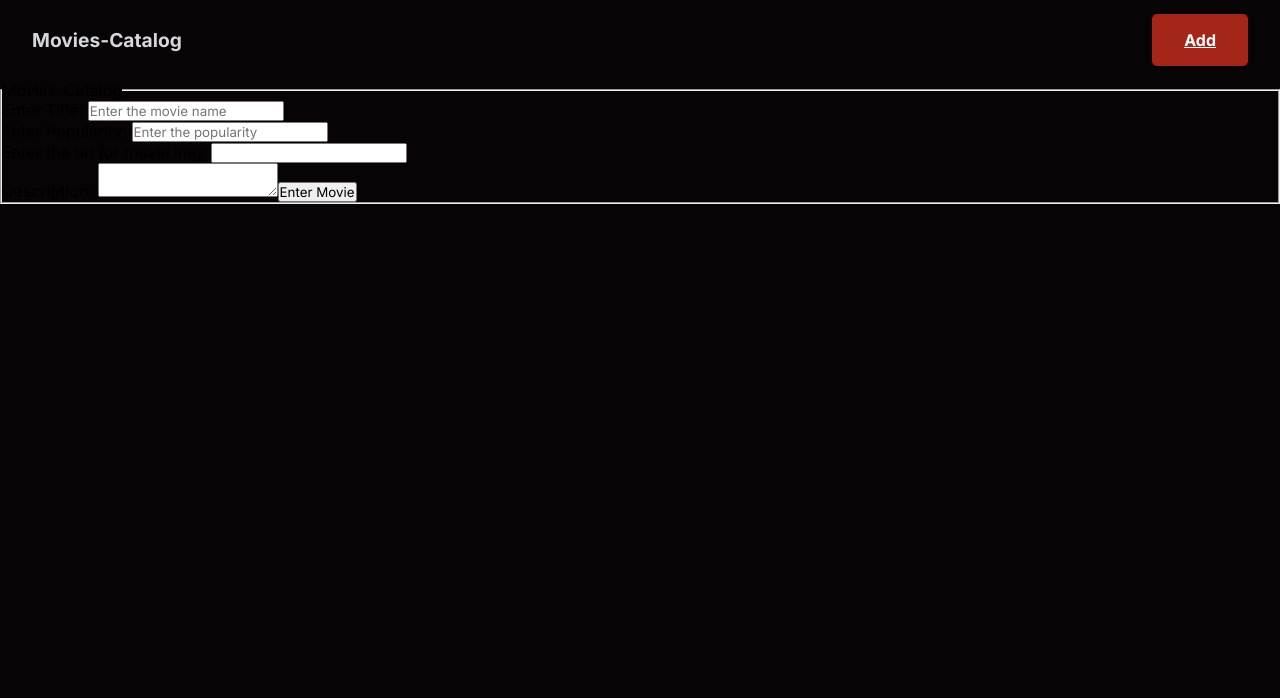
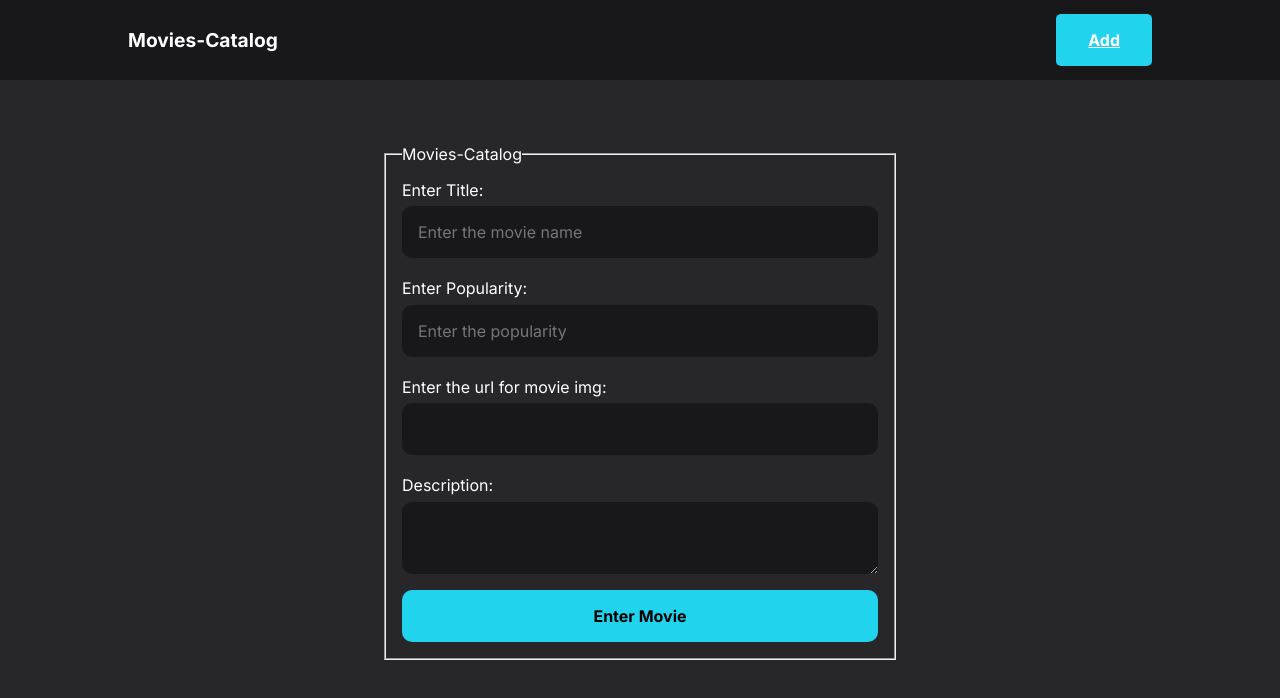
Before and after one commit to ArpitaSur05/movieZ, a React (Vite) app: page /add in a window 1280 px wide. Shown: the top 698 px of the page. Built offline with nearby package versions, Linux system fonts and the light colour scheme.

Commit message:
added css to Home, AddMovie, Nav and index

```diff
--- a/src/components/Nav.jsx
+++ b/src/components/Nav.jsx
@@ -3,10 +3,12 @@ import { NavLink } from "react-router-dom";
 const Nav = () => {
   return (
     <nav>
-      <div className="nav-logo">Movies-Catalog</div>
-      <NavLink className="button-add" to="/add">
-        Add
-      </NavLink>
+      <div className="container">
+        <div className="nav-logo">Movies-Catalog</div>{" "}
+        <NavLink className="button-add" to="/add">
+          Add
+        </NavLink>
+      </div>
     </nav>
   );
 };
--- a/src/index.css
+++ b/src/index.css
@@ -1,7 +1,10 @@
-*{
+* {
   font-family: "Inter";
+  padding: 0;
+  margin: 0;
 }
+
 body {
-  padding: 0;
-  margin : 0;
+  background-color: #27272a;
+  color: white;
 }
--- a/src/pages/AddMovie.jsx
+++ b/src/pages/AddMovie.jsx
@@ -2,6 +2,8 @@ import axios from "axios";
 
 import { useForm } from "react-hook-form";
 import { useNavigate } from "react-router-dom";
+
+import "../styles/AddMovie.css";
 
 const AddMovie = () => {
   const navigate = useNavigate(); //return navigate function
@@ -13,7 +15,8 @@ const AddMovie = () => {
     navigate("/");
   };
   return (
-    <fieldset>
+    <div className="add-movie-layout">
+      <fieldset className="add-fieldset">
         <legend>Movies-Catalog</legend>
         <form onSubmit={handleSubmit(onSubmit)}>
           <label htmlFor="title">Enter Title: </label>
@@ -37,9 +40,10 @@ const AddMovie = () => {
           <textarea
             {...register("description", { required: true, minLength: 5 })}
           ></textarea>
-        <button>Enter Movie</button>
+          <button className="btn-add">Enter Movie</button>
         </form>
       </fieldset>
+    </div>
   );
 };
 export default AddMovie;
--- a/src/pages/Home.jsx
+++ b/src/pages/Home.jsx
@@ -1,5 +1,4 @@
 import { useEffect, useState } from "react";
-import { BsFillStarFill } from "react-icons/bs";
 import axios from "axios";
 import "../styles/Home.css";
 
@@ -15,17 +14,13 @@ const Home = () => {
   }, []);
 
   return (
-    <div className="home-layout">
+    <div className="home">
       {movies.map((movie) => (
-        <div className="card" key={movie.id}>
-          <img className="card-img" src="https://placekitten.com/200/300" />
+        <div key={movie.id} className="card">
+          <img src="https://placekitten.com/200/300" />
           <div className="card-body">
-            <h3 className="card-title">{movie.title}</h3>
-            <span className="card-pop">
-              <BsFillStarFill />
-              {movie.popularity}
-            </span>
-            <p className="card-desc">{movie.description}</p>{" "}
+            <h3>{movie.title}</h3>
+            <span>⭐{movie.popularity}</span>
           </div>
         </div>
       ))}
--- /dev/null
+++ b/src/styles/AddMovie.css
@@ -0,0 +1,34 @@
+.add-movie-layout {
+    width: 40%;
+    margin: 4rem auto;
+  }
+
+  .add-fieldset {
+    padding: 1rem;
+  }
+
+  .add-fieldset form {
+    display: flex;
+    flex-direction: column;
+  }
+
+  input, textarea {
+    margin-top: 0.4rem;
+    background-color: #18181b;
+    border: none;
+    outline: none;
+    padding: 1rem;
+    border-radius: 10px;
+    font-size: 1rem;
+    color: white;
+  }
+
+  .btn-add {
+    background-color: #22d3ee;
+    font-size: 1rem;
+    padding: 1rem 2rem;
+    font-weight: bold;
+    border: none;
+    border-radius: 10px;
+    margin-top: 1rem;
+  }
--- a/src/styles/Home.css
+++ b/src/styles/Home.css
@@ -1,40 +1,44 @@
-* {
-    margin : 0;
-    padding : 0;
-}
+.home {
+    min-height: 100vh;
+    background-color: #27272a;
 
-.home-layout {
-    margin: 2rem 0 !important;
-    color : #080405;
-    display : flex;
-    align-items: center;
-    flex-wrap: wrap;
+    width: 80%;
+    margin: auto;
+
+    display: grid;
+    grid-template-columns: repeat(5, 1fr);
     gap: 2rem;
-    width : 80%;
-    margin : auto;
-}
-.card {
-    background-color: beige;
+
+    padding: 4rem 0;
+  }
+
+  .card {
     position: relative;
+    height: 300px;
+    width: 100%;
     border-radius: 10px;
     overflow: hidden;
-    height : 300px;
-    width : 250px;
-    box-shadow: rgba(6, 24, 44, 0.4) 0px 0px 0px 2px, rgba(6, 24, 44, 0.65) 0px 4px 6px -1px, rgba(255, 255, 255, 0.08) 0px 1px 0px inset;;
-}
+    box-shadow: rgba(0, 0, 0, 0.1) 0px 4px 12px;
+  }
 
-.card-body {
+  .card img {
+    height: 300px;
+    width: 100%;
+    object-fit: cover;
+  }
 
-    position : absolute;
-    bottom : 5px;
-    padding : 1rem;
+  .card-body {
+    position: absolute;
+    bottom: 10px;
+    left: 0;
+    right: 0;
+    display: flex;
+    flex-direction: column;
+    align-items: center;
+    justify-content: center;
+    gap: 0.4rem;
+  }
 
-}
-.card-img {
-    width : 100%;
-    height : 100%;
-}
-
-body {
-    background-color: #080405;
-}
+  .card-body h3 {
+    font-size: 1.4rem;
+  }
--- a/src/styles/Nav.css
+++ b/src/styles/Nav.css
@@ -1,22 +1,26 @@
-nav{
-    display : flex;
-    align-items: center;
-    justify-content: space-between;
-    color : #D5D7DC;
-    background-color: #080405;
-    padding : 0 2rem;
-    height : 80px;
-}
-.nav-logo{
+nav {
+    background-color: #18181b;
+    height: 80px;
+  }
+  .nav-logo {
     font-weight: bold;
     font-size: 1.2rem;
-}
-.button-add {
-    padding : 1rem 2rem;
-    border : none;
-    background-color: #A42618 ;
-    color : white;
+  }
+  .button-add {
+    padding: 1rem 2rem;
+    border: none;
+    background-color: #22d3ee;
+    color: white;
     font-size: 1rem;
     font-weight: bold;
     border-radius: 5px;
-}
+  }
+
+  .container {
+    height: 100%;
+    width: 80%;
+    margin: auto;
+    display: flex;
+    align-items: center;
+    justify-content: space-between;
+  }
```
Lines whose indentation alone changed are shown as unchanged.
